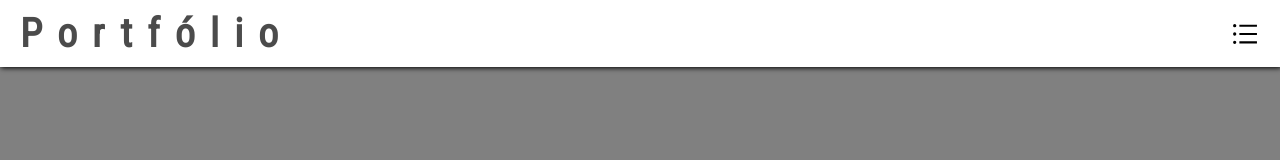
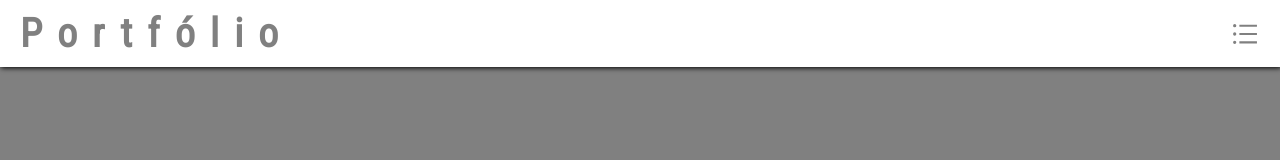
Before and after one commit to rslfilho/portfolio-4.0, a React (Create React App) app: page / in a window 1280 px wide. Shown: the top 160 px of the page. Built offline with nearby package versions, Linux system fonts and the light colour scheme.

Commit message:
Color Header

```diff
--- a/src/components/Header/style.css
+++ b/src/components/Header/style.css
@@ -22,12 +22,12 @@ header {
 }
 
 header a {
-  color: black;
-  opacity: 70%;
+  color: gray;
 }
 
 header svg {
   font-size: 30px;
+  color: gray;
 }
 
 header nav {
@@ -50,7 +50,7 @@ header li {
 header li a:hover {
   letter-spacing: 4px;
   padding-bottom: 2px;
-  border-bottom: 2px solid black;
+  border-bottom: 2px solid gray;
 }
 
 /* header:after {
```
